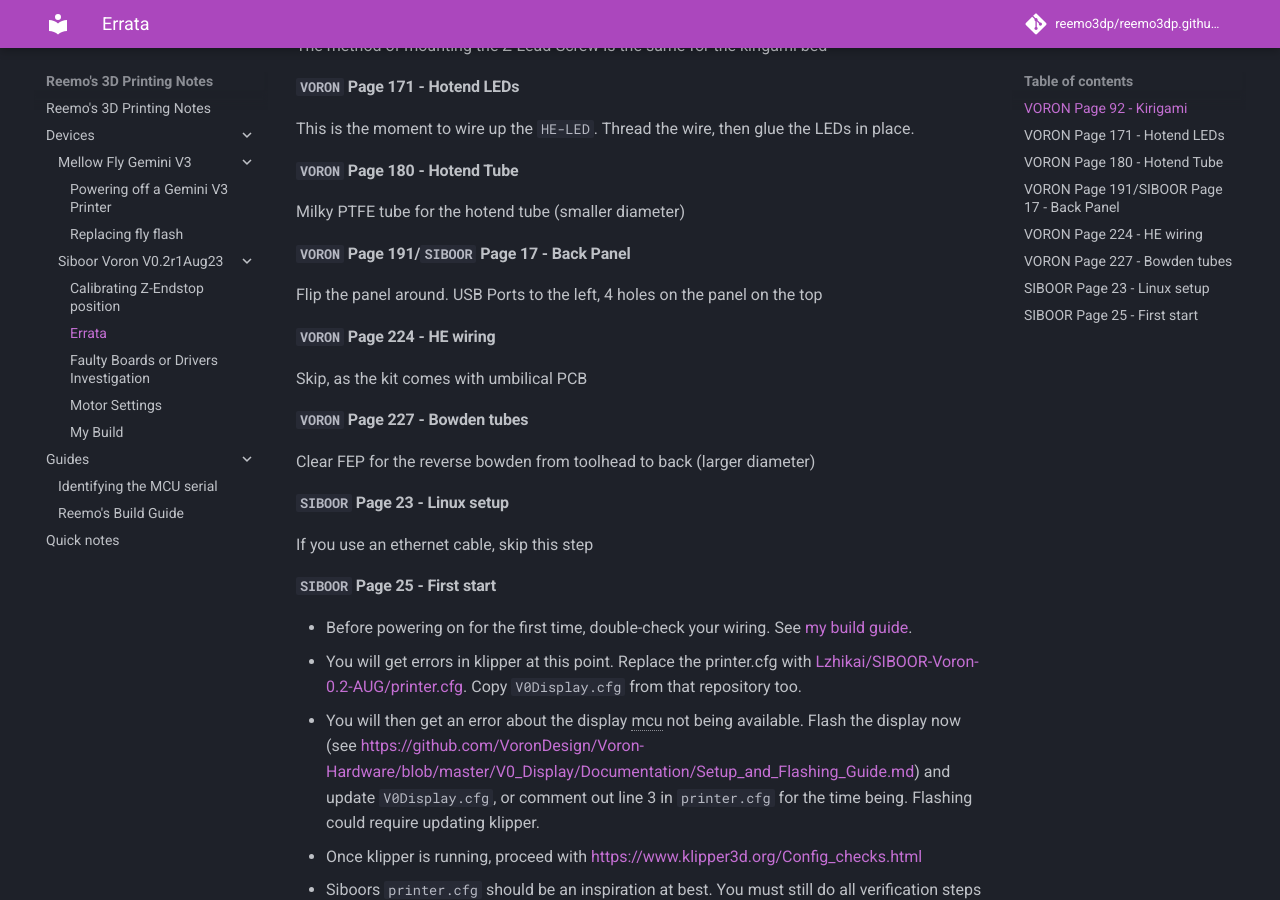
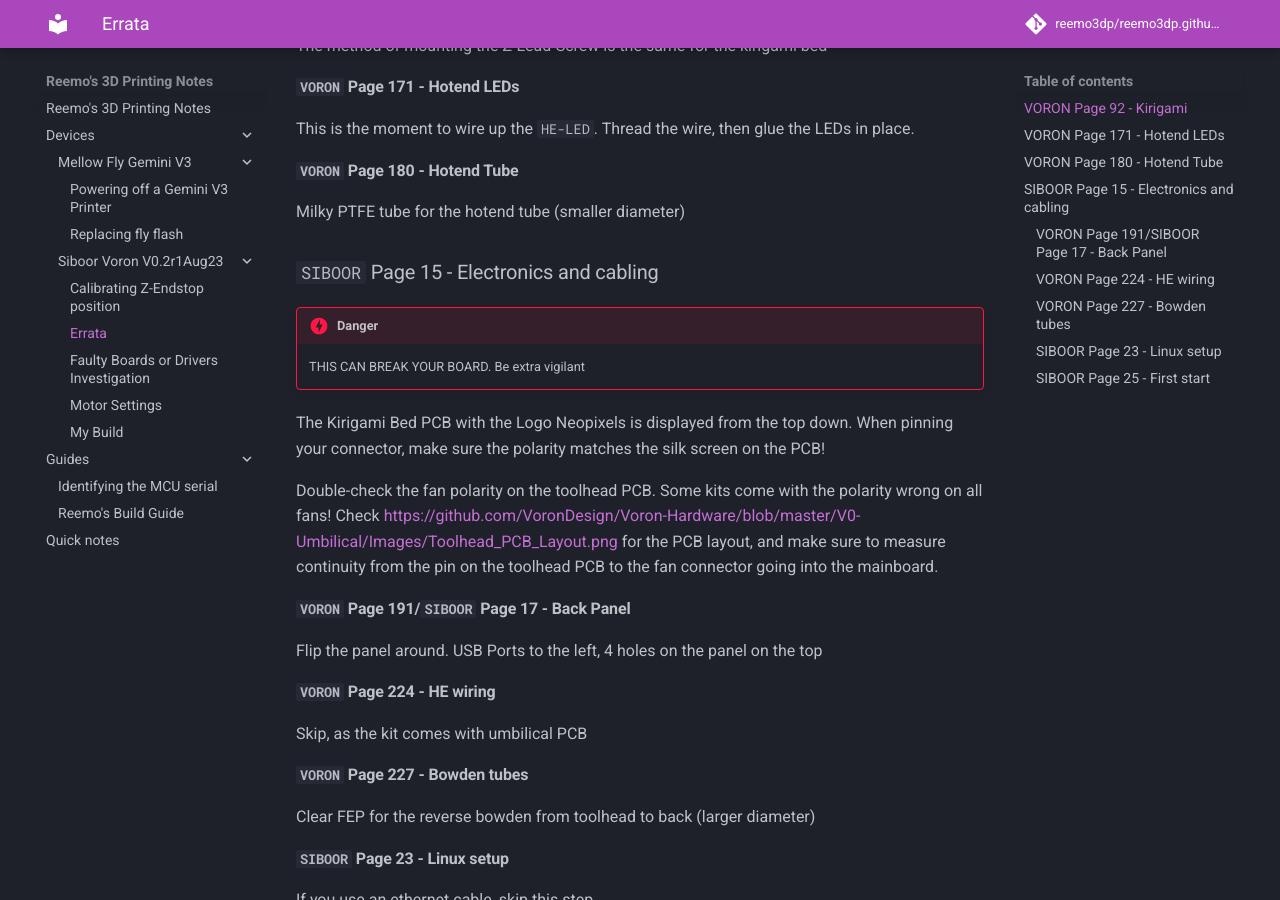
Before and after one commit to reemo3dp/reemo3dp.github.io, an MkDocs documentation site: the page built from docs/devices/Siboor-Voron-V0.2r1Aug23/errata.md, in a window 1280 px wide and 900 px high, scrolled down 408 px. Built offline with MkDocs 1.6.1 and Material for MkDocs 9.7.7, drawn with Linux system fonts in a browser that asks for light colours; plug-ins that fetch from the network failed and are left out; comment, search, counter and statistics services are not loaded.

Commit message:
Add electronics warnings

```diff
--- a/docs/devices/Siboor-Voron-V0.2r1Aug23/errata.md
+++ b/docs/devices/Siboor-Voron-V0.2r1Aug23/errata.md
@@ -17,6 +17,16 @@ This is the moment to wire up the `HE-LED`. Thread the wire, then glue the LEDs
 #### `VORON` Page 180 - Hotend Tube
 
 Milky PTFE tube for the hotend tube (smaller diameter)
+
+### `SIBOOR` Page 15 - Electronics and cabling
+
+!!! danger
+
+    THIS CAN BREAK YOUR BOARD. Be extra vigilant
+
+The Kirigami Bed PCB with the Logo Neopixels is displayed from the top down. When pinning your connector, make sure the polarity matches the silk screen on the PCB!
+
+Double-check the fan polarity on the toolhead PCB. Some kits come with the polarity wrong on all fans! Check <https://github.com/VoronDesign/Voron-Hardware/blob/master/V0-Umbilical/Images/Toolhead_PCB_Layout.png> for the PCB layout, and make sure to measure continuity from the pin on the toolhead PCB to the fan connector going into the mainboard.
 
 #### `VORON` Page 191/`SIBOOR` Page 17 - Back Panel
 
```
